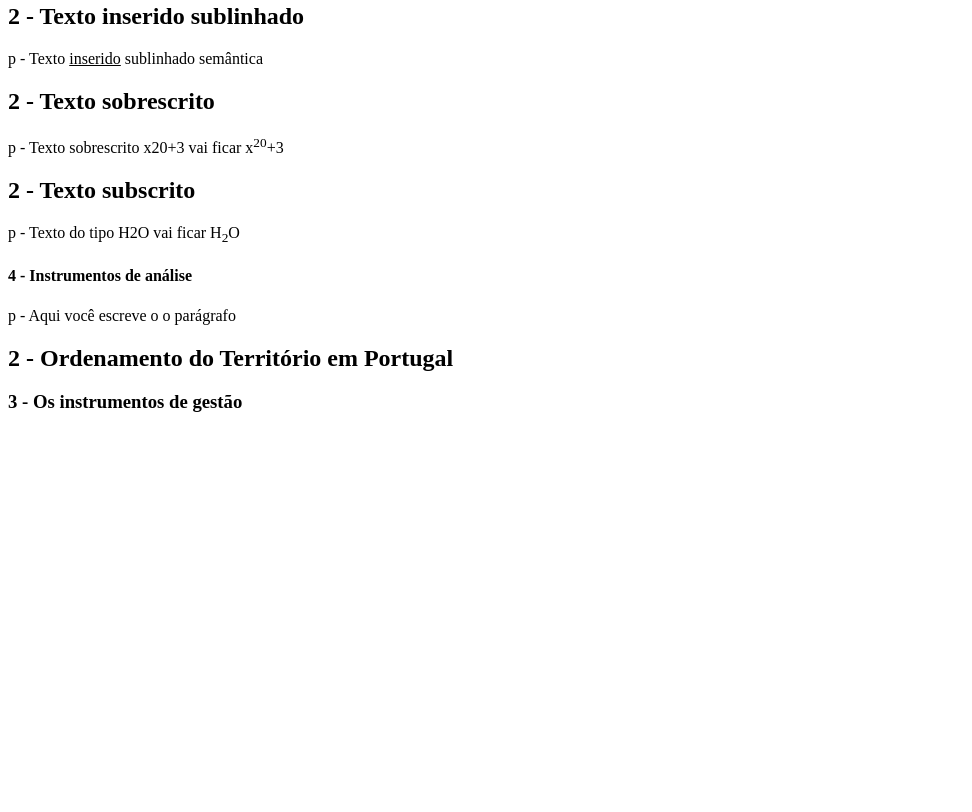
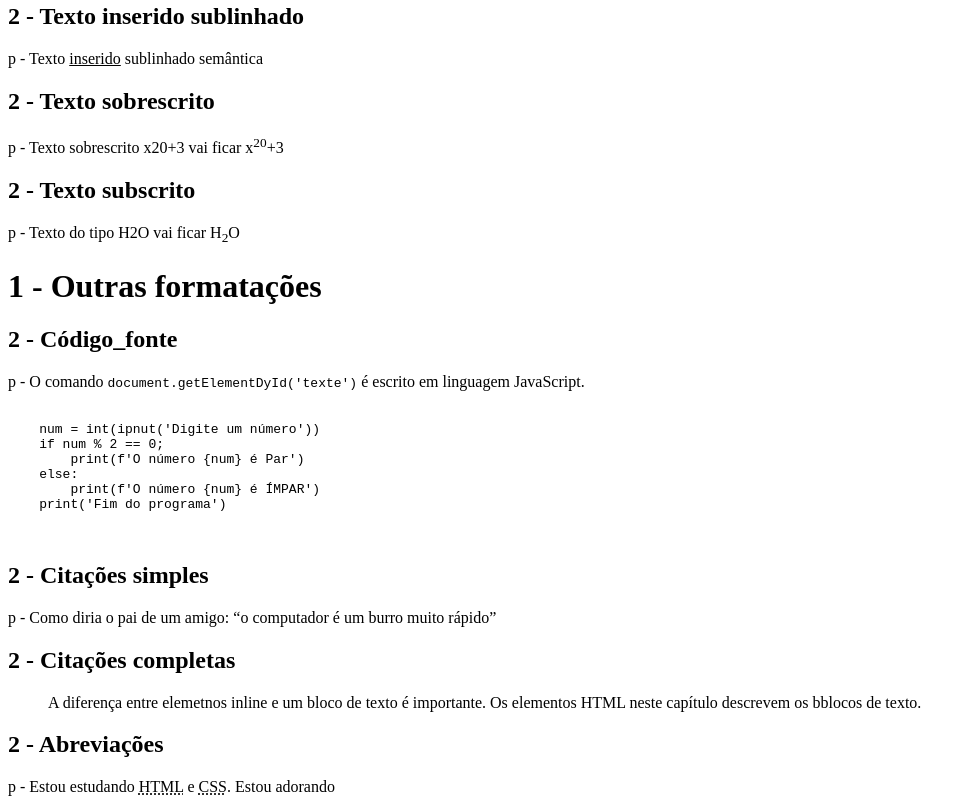
Before and after one commit to adalberto8648/aula-html, a plain HTML site: page index.html in a window 1280 px wide. Shown: the part 725-1537 px from the top of the page, without its empty margins (0-972 px from the left). Before the commit the page ends 1157 px from the top, so only its background shows below. Drawn offline with Linux system fonts and the light colour scheme.

Commit message:
Update index.html

```diff
--- a/index.html
+++ b/index.html
@@ -48,10 +48,31 @@
     <h2>2 - Texto subscrito</h2>
     <p>p - Texto do tipo H2O vai ficar H<sub>2</sub>O</p>
 
-    <h4>4 - Instrumentos de análise</h4>
-    <p>p - Aqui você escreve o o parágrafo</p>
-    <h2>2 - Ordenamento do Território em Portugal</h2>
-    <h3>3 - Os instrumentos de gestão</h3>
+    <h1>1 - Outras formatações</h1>
+    <h2>2 - Código_fonte</h2>
+    <p>p - O comando <code>document.getElementDyId('texte')</code> é escrito em linguagem JavaScript.</p>
+
+    <pre>
+        <code>
+    num = int(ipnut('Digite um número'))
+    if num % 2 == 0;
+        print(f'O número {num} é Par')
+    else:
+        print(f'O número {num} é ÍMPAR')
+    print('Fim do programa')
+        </code>
+    </pre>
+
+    <h2>2 - Citações simples</h2>
+    <p>p - Como diria o pai de um amigo: <q>o computador é um burro muito rápido</q></p>
+
+    <h2>2 - Citações completas</h2>
+    <blockquote>
+        A diferença entre elemetnos inline e um bloco de texto é importante. Os elementos HTML neste capítulo descrevem os bblocos de texto.
+    </blockquote>
+
+    <h2>2 - Abreviações</h2>
+    <p>p - Estou estudando <abbr title="HyperText Markup">HTML</abbr> e <abbr title="Cascading Style Sheets">CSS</abbr>. Estou adorando</p>
 
 </body>
 </html>
```
